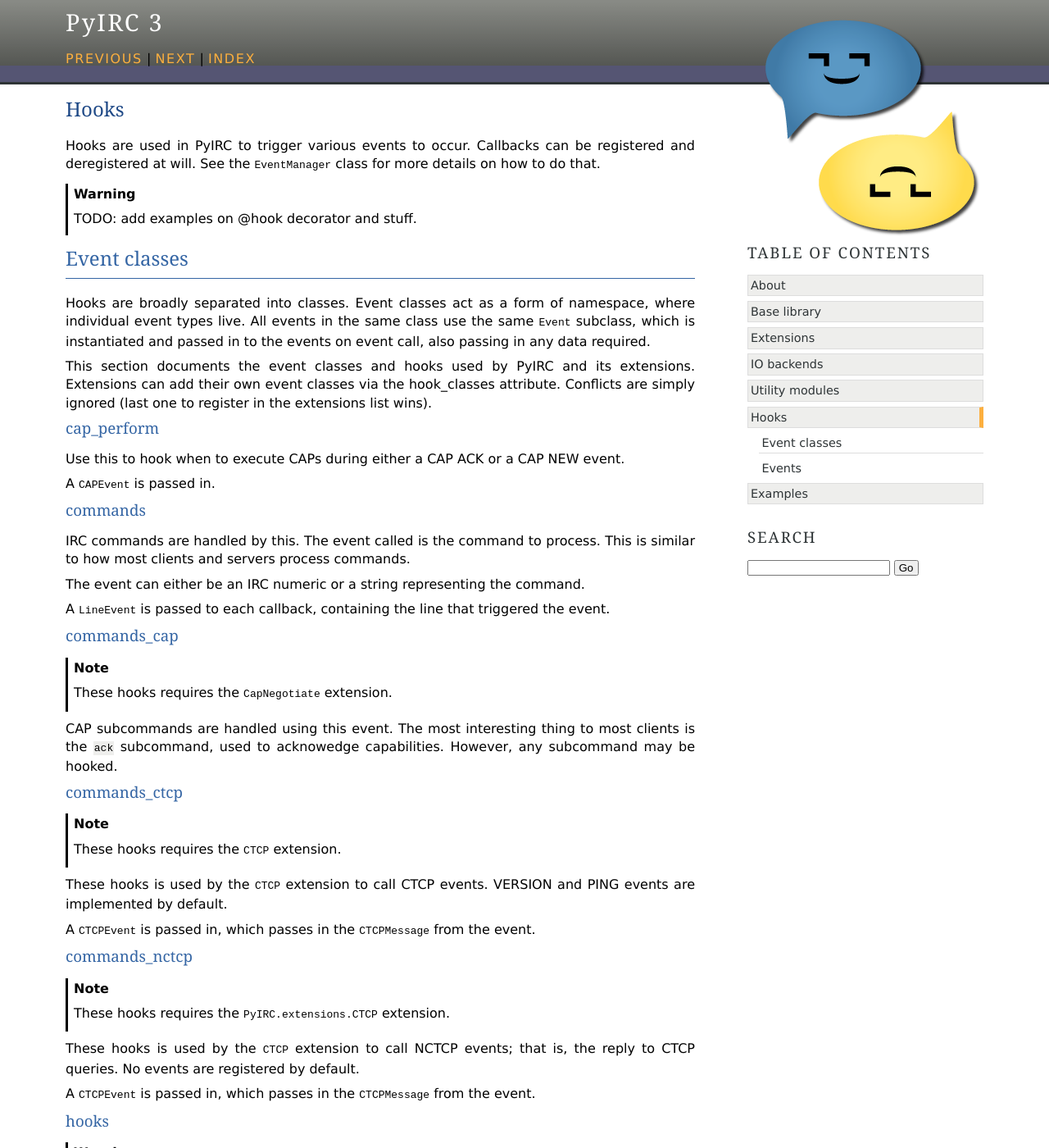
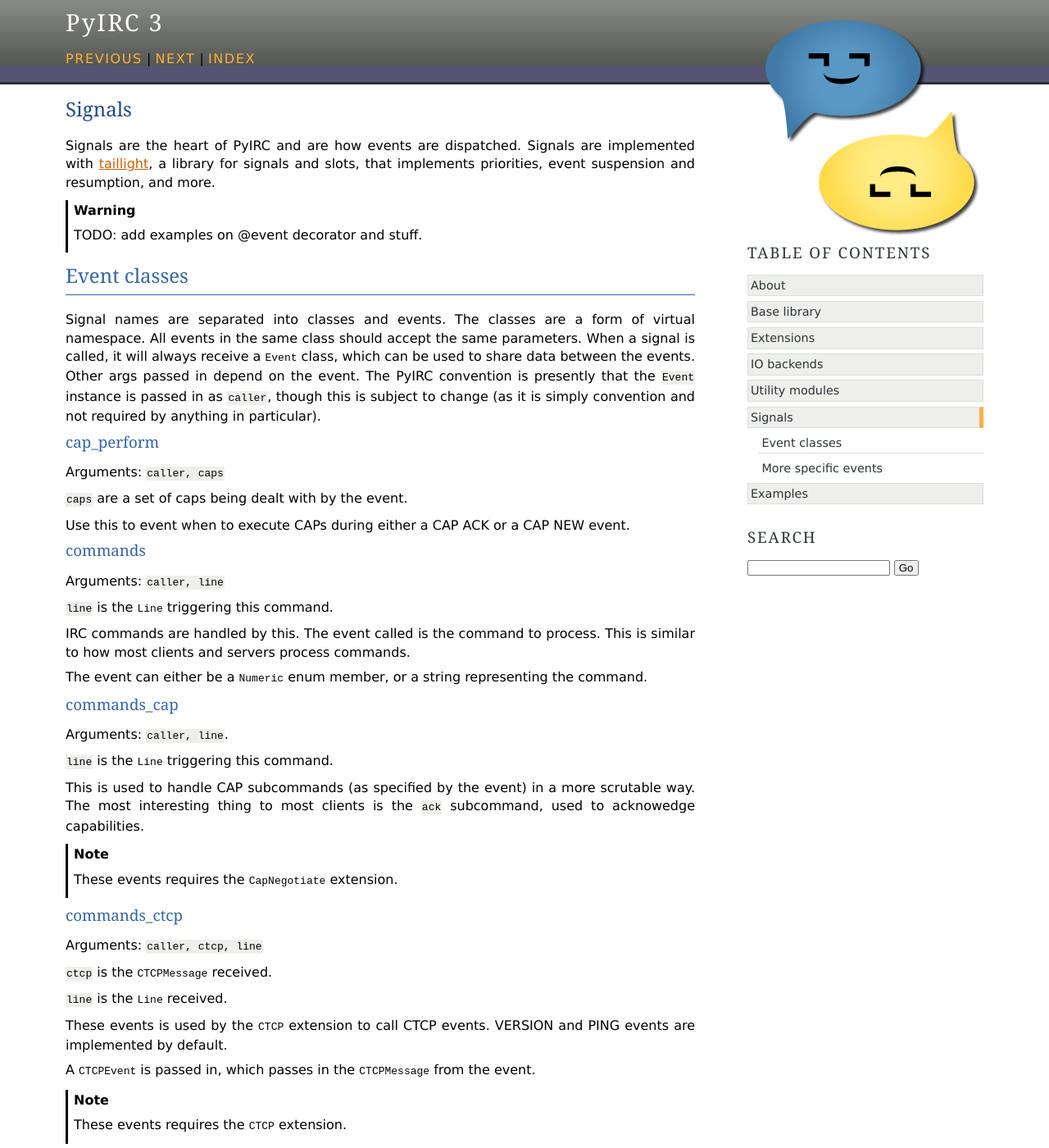
Before and after one commit to foxkit-us/PyIRC, a Sphinx documentation site: the page built from doc/hooks.rst, in a window 1280 px wide and 1400 px high. Shown: the whole window at 82% size. Built offline with Sphinx 7.4.7, drawn with Linux system fonts in a browser that asks for light colours; some of the changed text lies outside the part shown.

Commit message:
Update docs a bit.

```diff
--- a/doc/about.rst
+++ b/doc/about.rst
@@ -184,30 +184,32 @@
 
 Note all extensions are optional, and you are free to implement your own.
 
-Hooks
-^^^^^
+Signals
+^^^^^^^
 
-Hooks are used in PyIRC to allow runtime behaviour of the program to be
-modified. IRC is a very stateful protocol, with numerous non-standard
-extensions, often incompatible with one another. Others also require a very
-strict ordering of events.
+IRC is a very stateful protocol, with a myriad of non-standard extensions that
+require a very complex chain of events to be implemented in an exacting order.
+For example, STARTTLS must be executed after the capability is reported by the
+server, but before we tell the server our username, nickname, and password (to
+avoid information leaks). However, the CAP extension needed for this may not be
+available at all!
 
-Hooks are organised into broad classes, which define a specific Event subclass
-as the event instance they pass to the hooks. Parameters to the hooks are
-passed via this subclass. The Event subclass will always have at least the
-status and cancelled_func members. When the event is set to cancelled by the
-callee, the event caller will set cancelled_func to the last function to run.
-Other data can be passed in via this instance as well.
+To facilitate this mess, PyIRC uses the concept of signals and slots as
+implemented by taillight_. The signals are fired as ``(hookclass, event)``,
+and are unique per connection. The hook class describes the broad class of
+event that is occurring (command, commands_ctcp, etc). It is a sort of
+virtual namespace for the event that is being fired, to avoid conflicts.
 
-Nothing limits a callback to one event class or hook. This is why event
-instances are passed as the sole parameter - one callback can handle any type
-of event.
+Naturally, these signals can be called, suspended, and resumed. This is used
+to implement the complex state machine required for modern IRC. The semantics
+for this are essentially those as used in taillight, except for one exception:
+always call :py:meth:`~PyIRC.base.IRCBase.call_event` and
+:py:meth:`~PyIRC.base.IRCBase.call_resume`, since asyncio and normal sockets
+differ in how these are implemented (don't worry, the I/O system handles the
+difference for you).
 
-Hooks are created in extensions using the @hook decorator and a metaclass in
-BaseExtensions known as HookGenerator. This builds hook tables that are later
-scanned to add events that can be called later.
-
-Hooks can be removed or added at any time to modify runtime functionality.
+Individual slots and even entire signals, of course, can be removed. See also
+:py:class:`~PyIRC.signal.SignalBase` and its methods.
 
 Base
 ^^^^
@@ -283,3 +285,5 @@
 .. _UHNAMES: http://ircv3.atheme.org/extensions/userhost-in-names-3.2
 
 .. _WHOX: http://faerion.sourceforge.net/doc/irc/whox.var
+
+.. _taillight: http://github.com/Elizafox/taillight
--- a/doc/hooks.rst
+++ b/doc/hooks.rst
@@ -1,13 +1,14 @@
-Hooks
+Signals
 =====
 
-Hooks are used in PyIRC to trigger various events to occur. Callbacks can be
-registered and deregistered at will. See the
-:py:class:`~PyIRC.event.EventManager` class for more details on how to do
-that.
+Signals are the heart of PyIRC and are how events are dispatched. Signals are
+implemented with taillight_, a library for signals and slots, that implements
+priorities, event suspension and resumption, and more.
+
+.. _taillight: http://github.com/Elizafox/taillight
 
 .. warning::
-   TODO: add examples on @hook decorator and stuff.
+   TODO: add examples on @event decorator and stuff.
 
 .. toctree::
    :maxdepth: 2
@@ -15,106 +16,137 @@
 Event classes
 -------------
 
-Hooks are broadly separated into classes. Event classes act as a form of
-namespace, where individual event types live. All events in the same class
-use the same :py:class:`~PyIRC.event.Event` subclass, which is instantiated
-and passed in to the events on event call, also passing in any data required.
-
-This section documents the event classes and hooks used by PyIRC and its
-extensions. Extensions can add their own event classes via the hook_classes
-attribute. Conflicts are simply ignored (last one to register in the
-extensions list wins).
+Signal names are separated into classes and events. The classes are a form of
+virtual namespace. All events in the same class should accept the same
+parameters. When a signal is called, it will always receive a
+:py:class:`~PyIRC.base.Event` class, which can be used to share data between
+the events. Other args passed in depend on the event. The PyIRC convention is
+presently that the ``Event`` instance is passed in as ``caller``, though this
+is subject to change (as it is simply convention and not required by anything
+in particular).
 
 cap_perform
 ^^^^^^^^^^^
 
-Use this to hook when to execute CAPs during either a CAP ACK or a CAP NEW
+Arguments: ``caller, caps``
+
+``caps`` are a set of caps being dealt with by the event.
+
+Use this to event when to execute CAPs during either a CAP ACK or a CAP NEW
 event.
-
-A :py:class:`~PyIRC.extensions.cap.CAPEvent` is passed in.
 
 commands
 ^^^^^^^^
 
+Arguments: ``caller, line``
+
+``line`` is the :py:class:`~PyIRC.line.Line` triggering this command.
+
 IRC commands are handled by this. The event called is the command to process.
 This is similar to how most clients and servers process commands.
 
-The event can either be an IRC numeric or a string representing the command.
-
-A :py:class:`~PyIRC.event.LineEvent` is passed to each callback, containing
-the line that triggered the event.
+The event can either be a :py:class:`~PyIRC.numerics.Numeric` enum member, or a
+string representing the command.
 
 commands_cap
 ^^^^^^^^^^^^
 
+Arguments: ``caller, line``.
+
+``line`` is the :py:class:`~PyIRC.line.Line` triggering this command.
+
+This is used to handle CAP subcommands (as specified by the event) in a more
+scrutable way. The most interesting thing to most clients is the ``ack``
+subcommand, used to acknowedge capabilities.
+
 .. note::
-   These hooks requires the :py:class:`~PyIRC.extensions.cap.CapNegotiate`
+   These events requires the :py:class:`~PyIRC.extensions.cap.CapNegotiate`
    extension.
-
-CAP subcommands are handled using this event. The most interesting thing to
-most clients is the ``ack`` subcommand, used to acknowedge capabilities.
-However, any subcommand may be hooked.
 
 commands_ctcp
 ^^^^^^^^^^^^^
 
-.. note::
-   These hooks requires the :py:class:`~PyIRC.extensions.CTCP` extension.
+Arguments: ``caller, ctcp, line``
 
-These hooks is used by the :py:class:`~PyIRC.extensions.CTCP` extension to
+``ctcp`` is the :py:class:`~PyIRC.auxparse.CTCPMessage` received.
+
+``line`` is the :py:class:`~PyIRC.line.Line` received.
+
+
+These events is used by the :py:class:`~PyIRC.extensions.CTCP` extension to
 call CTCP events. VERSION and PING events are implemented by default.
 
 A :py:class:`~PyIRC.extensions.ctcp.CTCPEvent` is passed in, which passes in
 the :py:class:`~PyIRC.auxparse.CTCPMessage` from the event.
 
+.. note::
+   These events requires the :py:class:`~PyIRC.extensions.CTCP` extension.
+
 commands_nctcp
 ^^^^^^^^^^^^^^
 
-.. note::
-   These hooks requires the :py:class:`PyIRC.extensions.CTCP` extension.
+Arguments: ``caller, ctcp, line``
 
-These hooks is used by the :py:class:`~PyIRC.extensions.CTCP` extension to
+``ctcp`` is the :py:class:`~PyIRC.auxparse.CTCPMessage` received.
+
+``line`` is the :py:class:`~PyIRC.line.Line` received.
+
+These events is used by the :py:class:`~PyIRC.extensions.CTCP` extension to
 call NCTCP events; that is, the reply to CTCP queries. No events are
 registered by default.
 
-A :py:class:`~PyIRC.extensions.ctcp.CTCPEvent` is passed in, which passes in
-the :py:class:`~PyIRC.auxparse.CTCPMessage` from the event.
+.. note::
+   These events requires the :py:class:`PyIRC.extensions.CTCP` extension.
 
 hooks
 ^^^^^
 
-.. warning::
-   This will be renamed/broken up at some point in the future.
+Arguments: ``caller``
+
 
 The catch-all for many default events, particularly connection events.
 
-A :py:class:`~PyIRC.event.HookEvent` is passed in.
+.. warning::
+   This will be renamed/broken up at some point in the future.
 
 modes
 ^^^^^
 
+Arguments: ``caller, setter, target, mode``
+
+``setter`` is the :py:class:`~PyIRC.line.Hostmask` of the mode setter, if
+known.
+
+``target`` is the channel (or more rarely, nick) the mode is being applied to.
+
+``mode`` is the :py:class:`~PyIRC.extensions.basetrack.Mode` being passed in.
+
+These events emit easier-to-use events for modes, as opposed to parsing
+``MODE`` commands yourself.
+
 .. note::
-   These hooks requires the :py:class:`~PyIRC.extensions.basetrack.BaseTrack`
+   These events requires the :py:class:`~PyIRC.extensions.basetrack.BaseTrack`
    extension.
-
-These hooks emit easier-to-use events for modes, as opposed to parsing
-``MODE`` commands yourself.
 
 scope
 ^^^^^
 
+Arguments: ``caller, scope``
+
+``scope`` is a :py:class:`~PyIRC.extensions.basetrack.Scope` instance.
+
+These events emit events when a user either becomes visible (connects/joins),
+or loses visibility (leaves/disconnects).
+
 .. note::
-   These hooks require the :py:class:`~PyIRC.extensions.basetrack.BaseTrack`
+   These events require the :py:class:`~PyIRC.extensions.basetrack.BaseTrack`
    extension.
 
-These hooks emit events when a user either becomes visible (connects/joins),
-or loses visibility (leaves/disconnects).
-
-Events
-------
+More specific events
+--------------------
 
 The most important default events called by PyIRC are documented here. Of
-course, it is not possible to document every last hook (not to mention hook
+course, it is not possible to document every last event (not to mention event
 classes are open-ended on purpose).
 
 cap_perform
@@ -130,7 +162,7 @@
 commands_cap
 ^^^^^^^^^^^^
 
-Whilst it is not necessarily useful to hook all of the CAP subcommands, the
+Whilst it is not necessarily useful to event all of the CAP subcommands, the
 ones you likely want are documented here.
 
 end
@@ -146,8 +178,8 @@
 you simply make your ``caps`` variable a property instead, dynamically
 controlled by current state.
 
-hooks
-^^^^^
+events
+^^^^^^
 
 case_change
 """""""""""
@@ -171,7 +203,7 @@
 modes
 ^^^^^
 
-These hooks are fired upon mode change.
+These events are fired upon mode change.
 
 mode_prefix
 """""""""""
```
